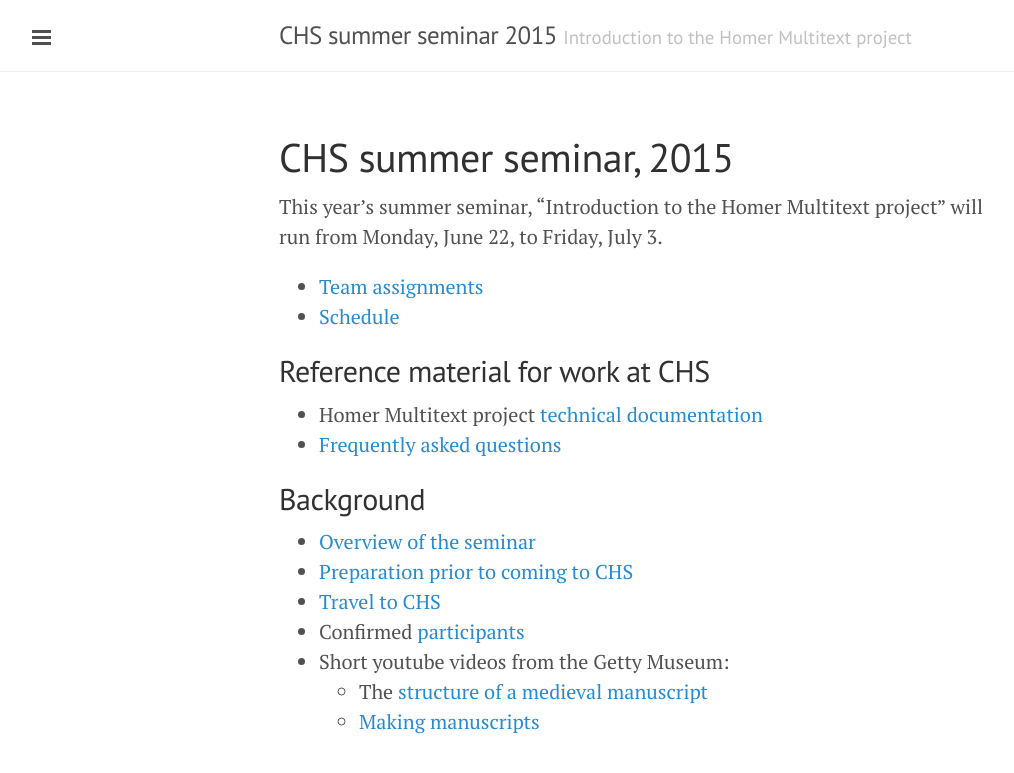
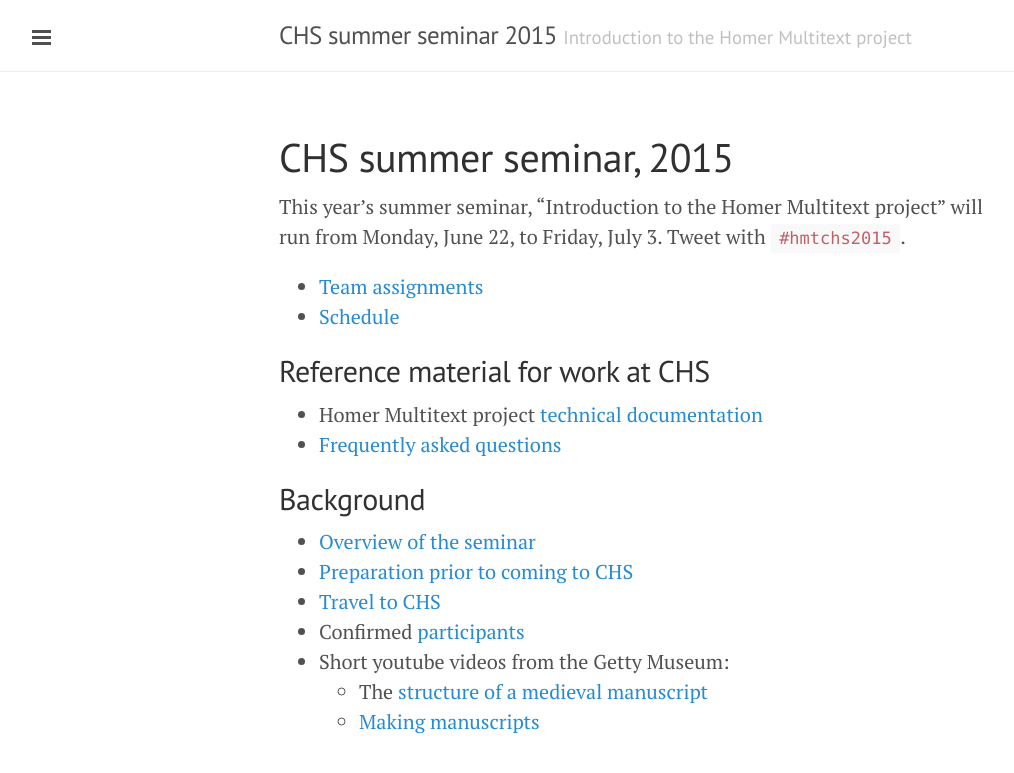
Before and after one commit to homermultitext/summerseminar2015, a Jekyll site: the page built from index.md, in a window 1280 px wide. Shown: the top 773 px of the page, without its empty margins (1-1015 px from the left). Built offline with Jekyll 4.4.1, drawn with Linux system fonts in a browser that asks for light colours.

Commit message:
Add twitter hashtag

```diff
--- a/index.md
+++ b/index.md
@@ -3,7 +3,9 @@
 title: "CHS summer seminar, 2015"
 ---
 
-This year's summer seminar, "Introduction to the Homer Multitext project" will run from Monday, June 22, to Friday, July 3.
+
+
+This year's summer seminar, "Introduction to the Homer Multitext project" will run from Monday, June 22, to Friday, July 3.  Tweet with `#hmtchs2015`.
 
 - [Team assignments](offices)
 - [Schedule](schedule)
```
